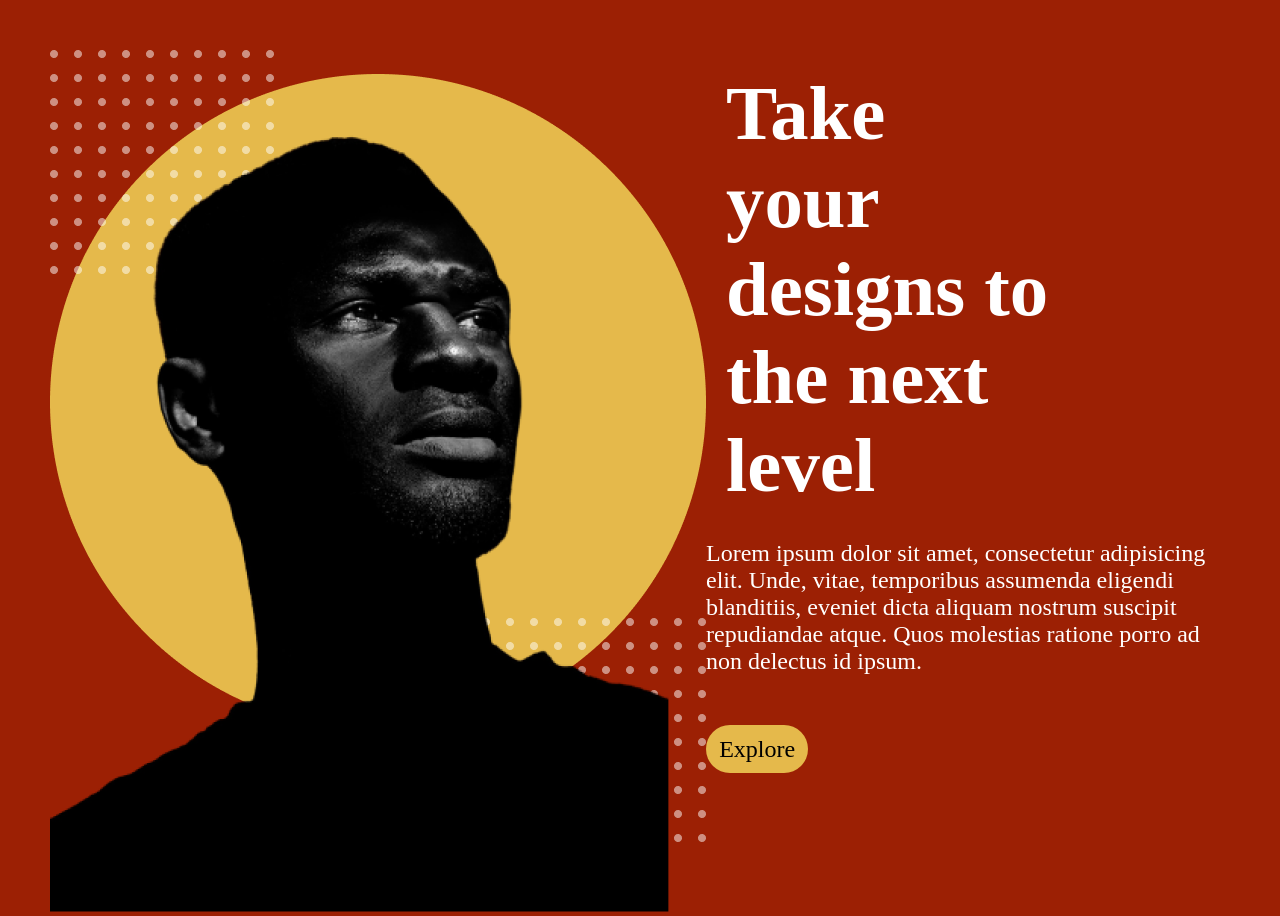
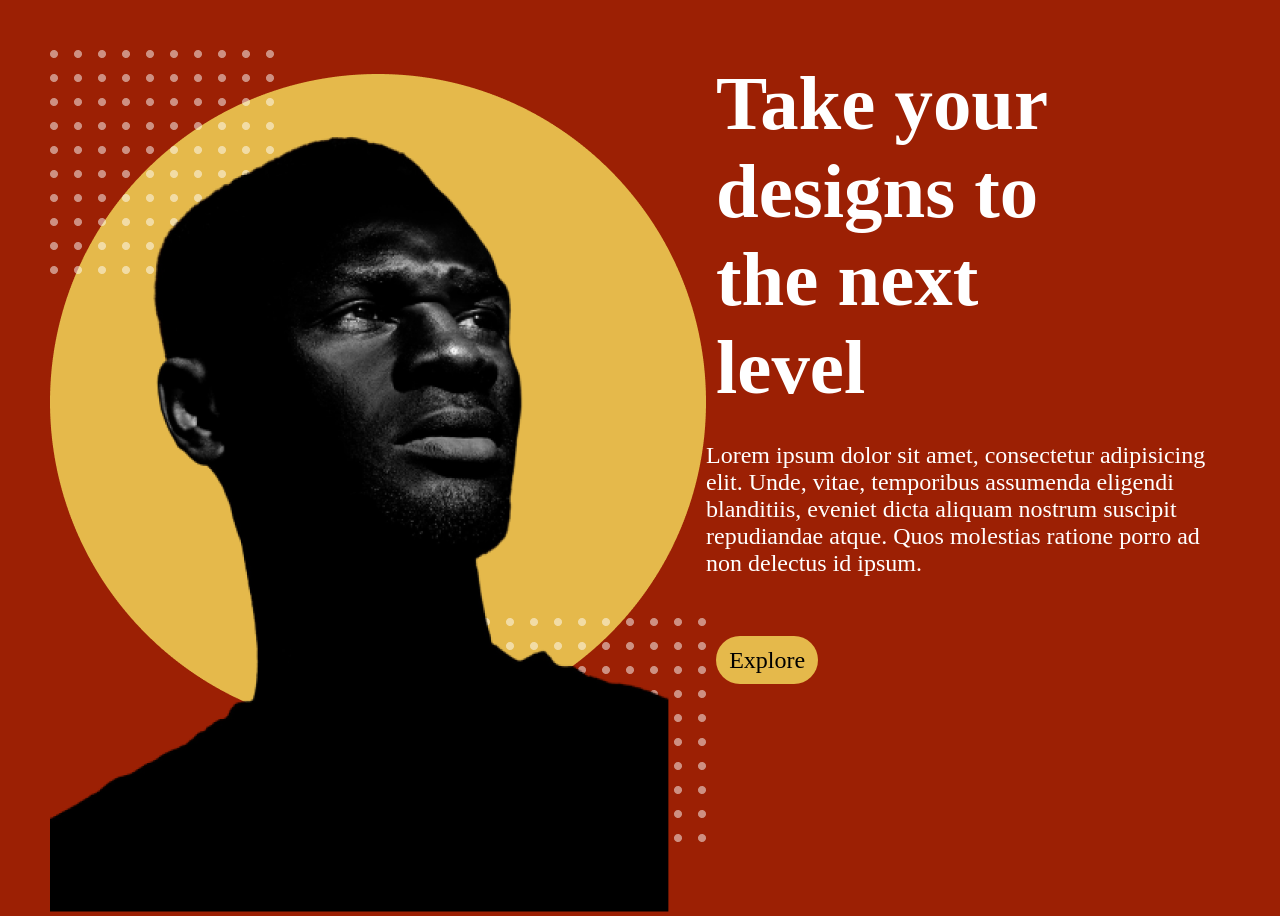
Before and after one commit to VeronicaRuizBautista/landingPages, a plain HTML site: page index.html in a window 1280 px wide. Drawn offline with Linux system fonts and the light colour scheme.

Commit message:
feat: :white_check_mark: Se completo el ejercicio 8
Se agregaron  detalles al boton y padding

```diff
--- a/css/style.css
+++ b/css/style.css
@@ -24,13 +24,13 @@ body {
 }
 .container1 {
     width: 70%;
-    padding: 20px;
+    padding: 10px;
     grid-area: h_1;
     color: var(--color-blanco);
     font-size: 3vw
 }
 .container2{
-    padding-top: 10px;
+    padding-top: 20px;
     grid-area: parrafo;
     color: var(--color-blanco);
     font-size: x-large;
@@ -38,6 +38,7 @@ body {
 .btn {
     padding-top: 50px;
     grid-area: btn;
+    padding-left: 10px;
 }
 .btn button {
     width: 8vw;
@@ -48,6 +49,7 @@ body {
     background-color: var(--color-mostaza);
     border-radius: 30px;
 }
-.btn button:hover{
-    box-shadow: 0, 0, 10px ;
+.boton:hover{
+    cursor: pointer;
+    font-weight: bold
 }
--- a/index.html
+++ b/index.html
@@ -16,6 +16,6 @@
     <div class="container2">
         <p>Lorem ipsum dolor sit amet, consectetur adipisicing elit. Unde, vitae, temporibus assumenda eligendi blanditiis, eveniet dicta aliquam nostrum suscipit repudiandae atque. Quos molestias ratione porro ad non delectus id ipsum.</p>
     </div>
-    <div class="btn"><button>Explore</button></div>
+    <div class="btn"><button class="boton">Explore</button></div>
 </body>
 </html>
```
